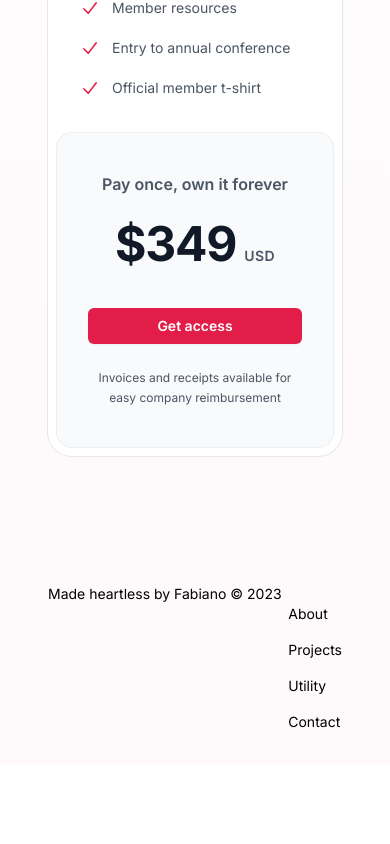
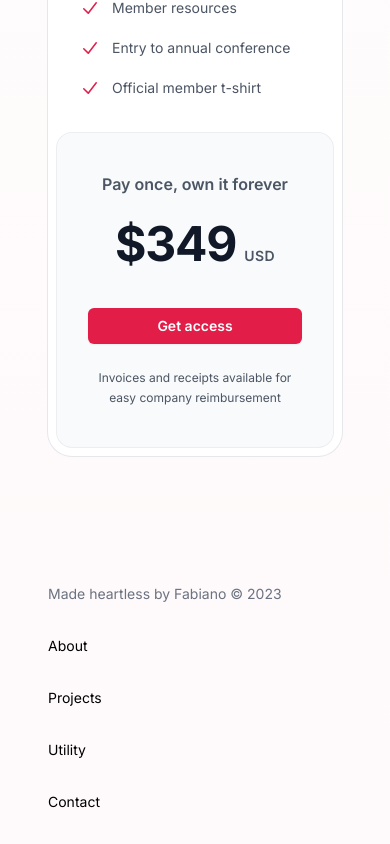
Before and after one commit to sabakodev/next-13-template, a Next.js app: page / in a window 390 px wide. Shown: the part 1212-2056 px from the top of the page. Before the commit the page ends 1976 px from the top, so only its background shows below. Built offline with nearby package versions, Linux system fonts and the light colour scheme.

Commit message:
fix color states

```diff
--- a/src/app/layout.tsx
+++ b/src/app/layout.tsx
@@ -29,13 +29,13 @@ export default function RootLayout({
 					{children}
 				</div>
 				<footer className="px-6 lg:px-8 py-8 w-full">
-					<div className="mx-auto max-w-7xl px-6 lg:px-8 h-full grid grid-cols-2 content-center text-sm">
-						<span className="col-span-2 md:col-span-1">Made heartless by Fabiano &copy; 2023</span>
-						<div className="col-span-2 md:col-span-1 justify-self-end grid grid-cols-4 gap-4">
-							<Link className="hover:text-gray-200 col-span-4 sm:col-span-1" href="/about">About</Link>
-							<Link className="hover:text-gray-200 col-span-4 sm:col-span-1" href="/projects">Projects</Link>
-							<Link className="hover:text-gray-200 col-span-4 sm:col-span-1" href="/utility">Utility</Link>
-							<Link className="hover:text-gray-200 col-span-4 sm:col-span-1" href="/contact">Contact</Link>
+					<div className="mx-auto max-w-7xl px-6 lg:px-8 h-full grid grid-cols-2 content-center text-sm gap-8">
+						<span className="col-span-2 sm:col-span-1 text-gray-500">Made heartless by Fabiano &copy; 2023</span>
+						<div className="col-span-2 sm:col-span-1 sm:justify-self-end sm:content-end grid grid-cols-4 gap-8 sm:gap-4">
+							<Link className="dark:hover:text-gray-700 hover:text-gray-300 col-span-4 md:col-span-1" href="/about">About</Link>
+							<Link className="dark:hover:text-gray-700 hover:text-gray-300 col-span-4 md:col-span-1" href="/projects">Projects</Link>
+							<Link className="dark:hover:text-gray-700 hover:text-gray-300 col-span-4 md:col-span-1" href="/utility">Utility</Link>
+							<Link className="dark:hover:text-gray-700 hover:text-gray-300 col-span-4 md:col-span-1" href="/contact">Contact</Link>
 						</div>
 					</div>
 				</footer>
```
